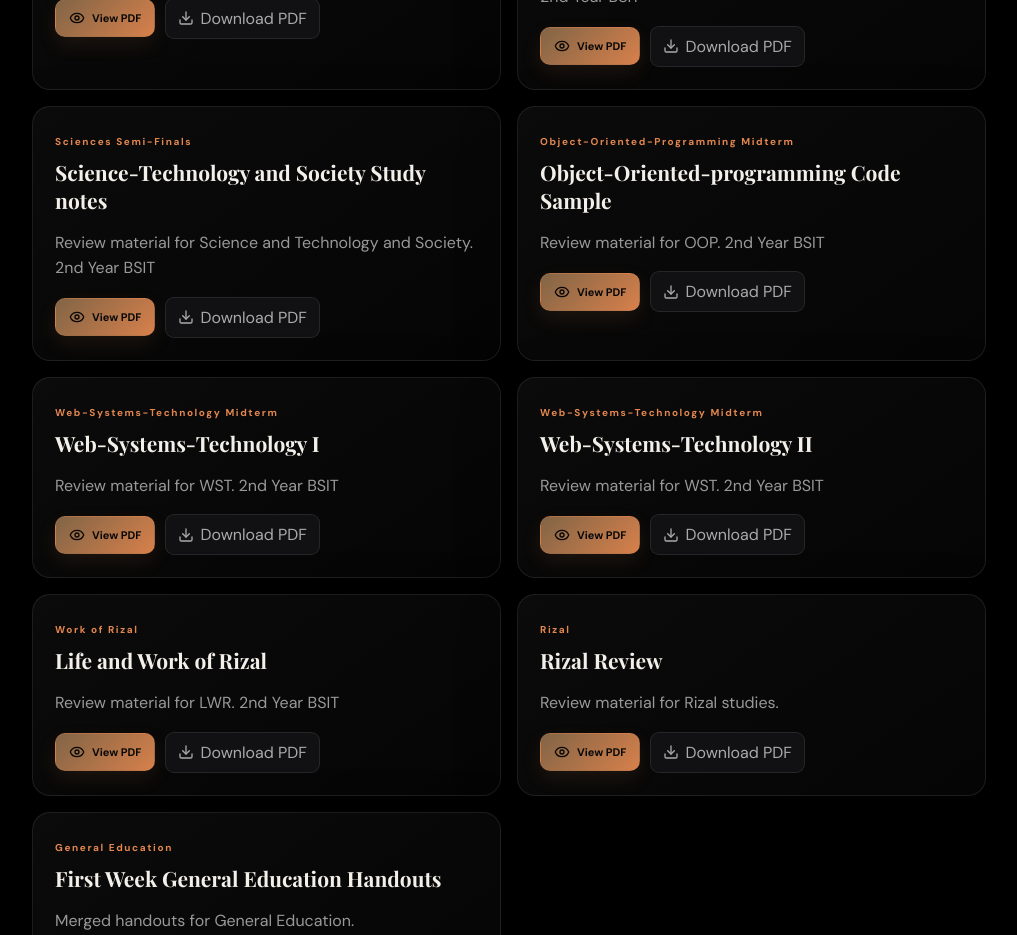
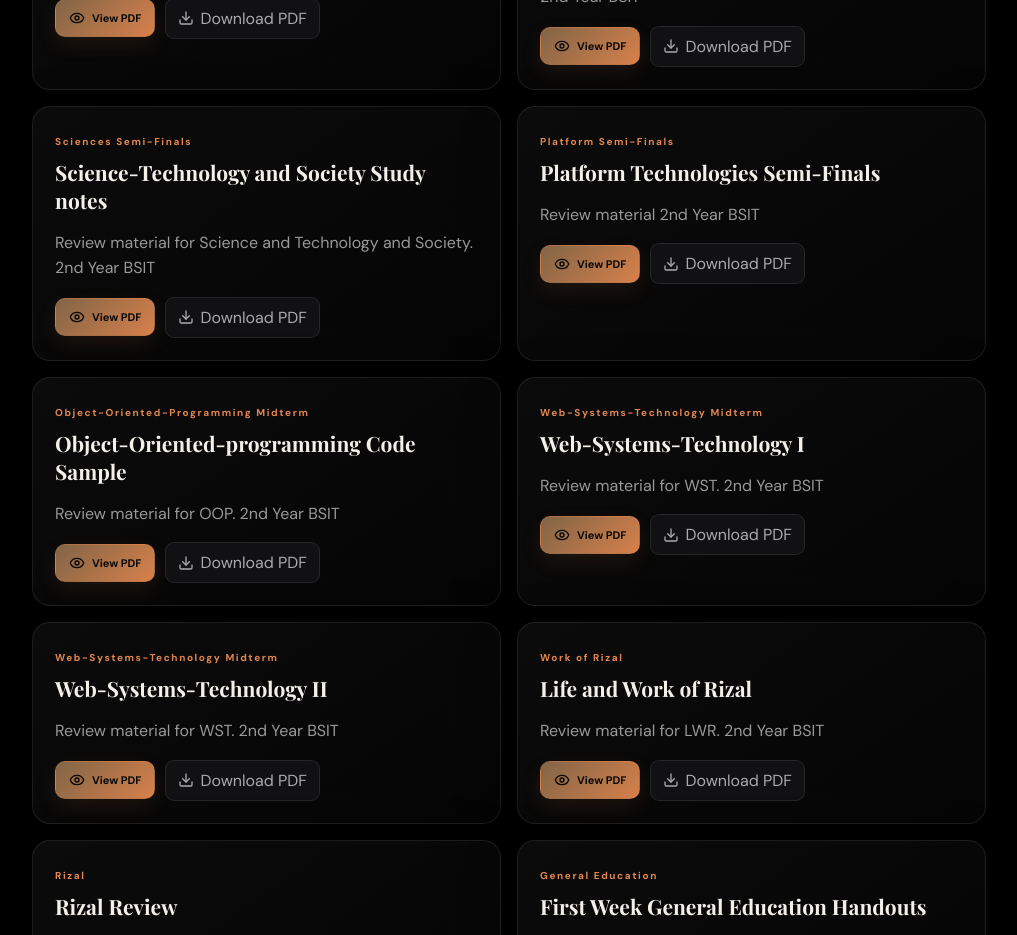
Before and after one commit to Klydex09/Personal-Portfolio, a React (Vite) app: page /notes in a window 1280 px wide. Shown: the part 1360-2295 px from the top of the page, without its empty margins (256-1273 px from the left). Built offline with nearby package versions, Linux system fonts and the light colour scheme.

Commit message:
Update notes.js

```diff
--- a/src/data/notes.js
+++ b/src/data/notes.js
@@ -88,6 +88,14 @@ export const notes = [
     file: "/media/notes/STS/sts.pdf"
   },
   {
+    id: "PT",
+    title: "Platform Technologies Semi-Finals",
+    description: "Review material 2nd Year BSIT",
+    category: "Platform Semi-Finals",
+    type: "PDF",
+    file: "/media/notes/PT/PT-semi.pdf"
+  },
+  {
     id: "Coding",
     title: "Object-Oriented-programming Code Sample",
     description: "Review material for OOP. 2nd Year BSIT",
```
